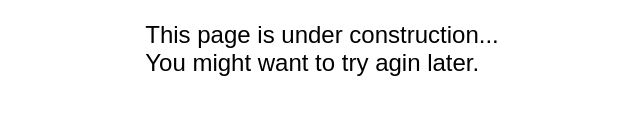
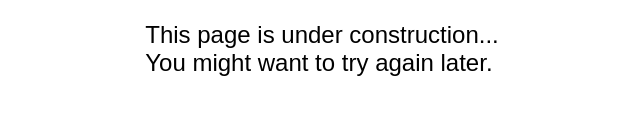
Before and after one commit to kleiropskuur/woopsie, a plain HTML site: page index.html in a window 1280 px wide. Shown: the part 391-506 px from the top of the page, 318-958 px from the left. Drawn offline with Linux system fonts and the light colour scheme.

Commit message:
Update index.html

```diff
--- a/index.html
+++ b/index.html
@@ -10,7 +10,7 @@
     <article>
         <h1>Woops!</h1>
         <p>This page is under construction... <br>
-        You might want to try agin later.</p>
+        You might want to try again later.</p>
     </article>
 </body>
 </html>
```
